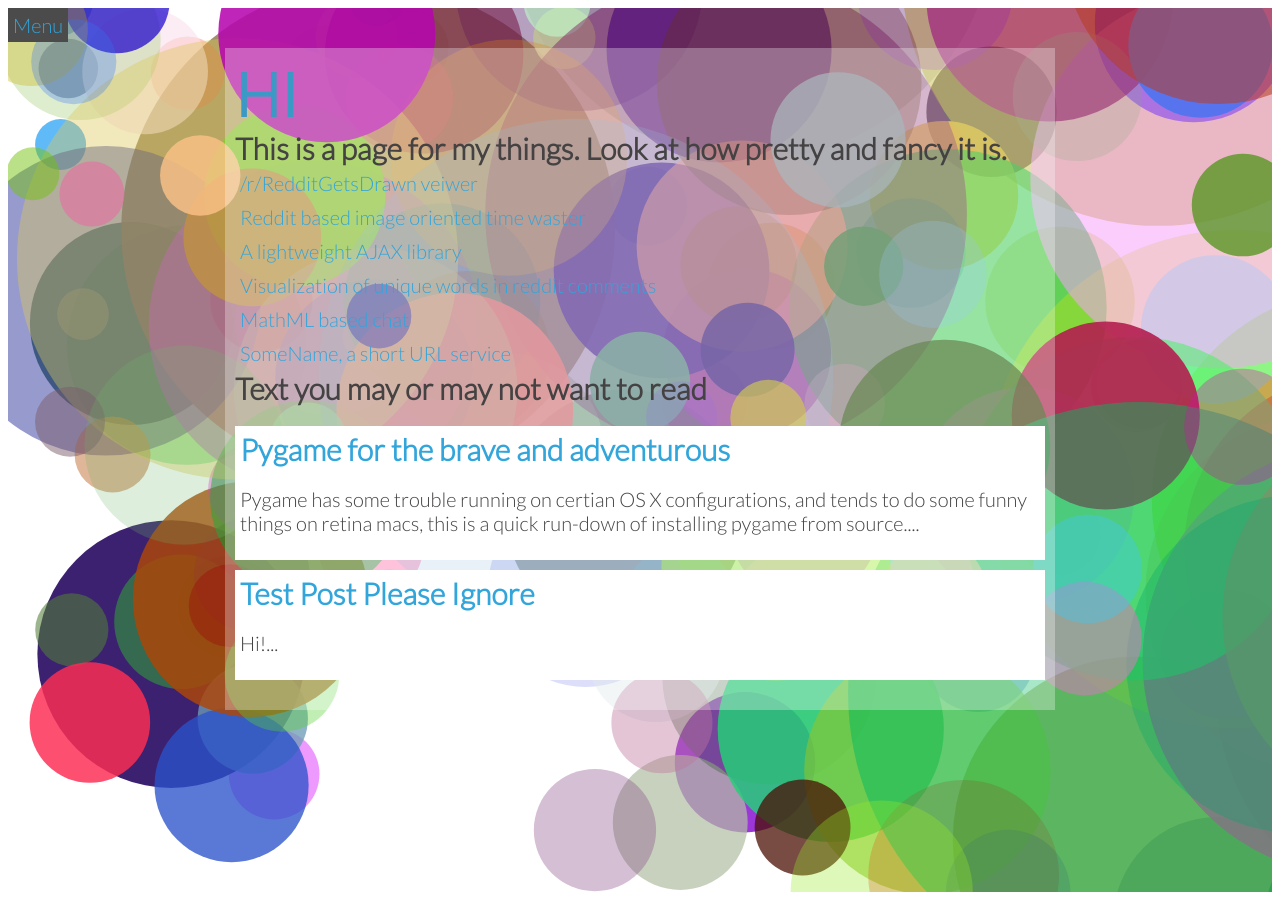
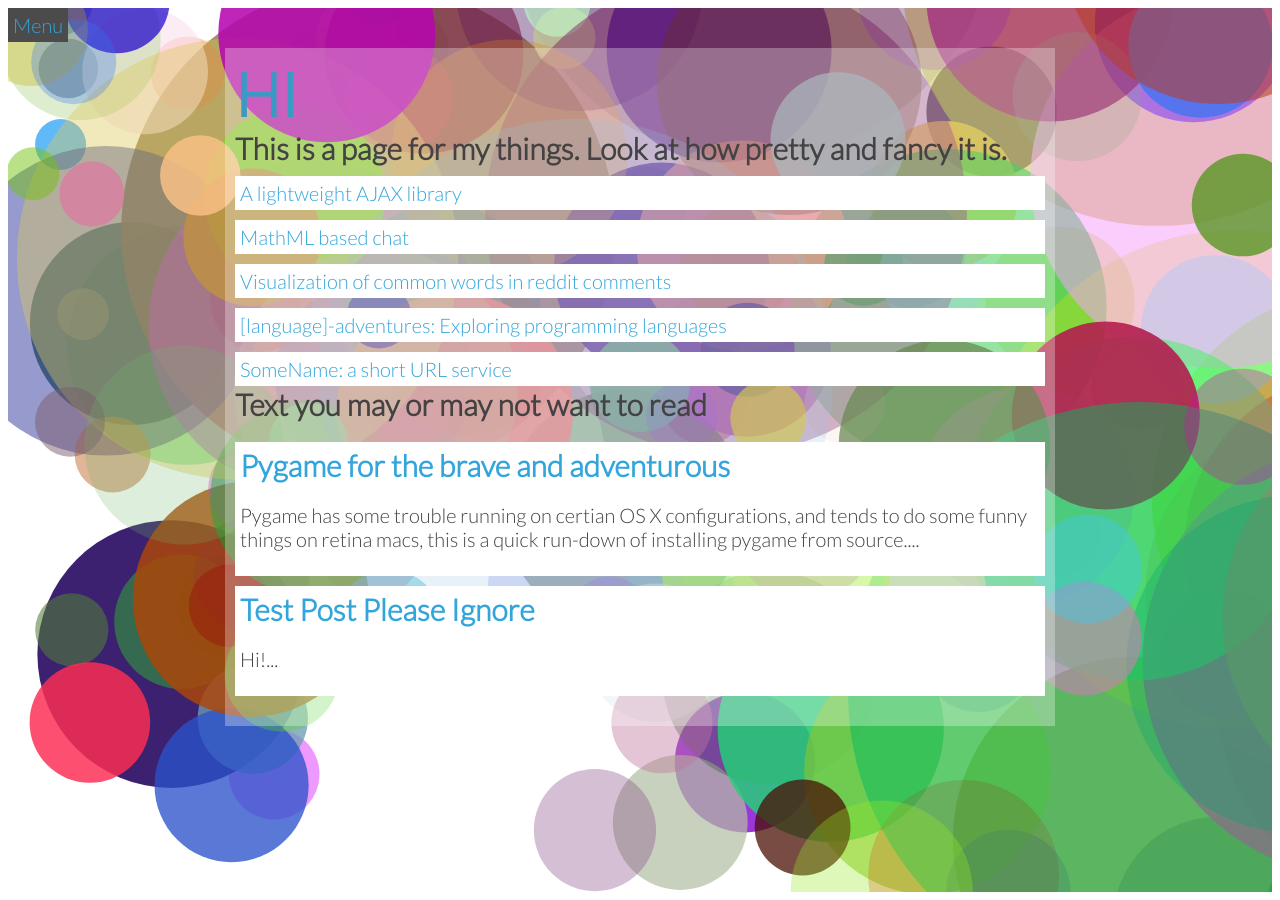
Before and after one commit to cal-smith/cal-smith.github.io, a Jekyll site: the page built from index.html, in a window 1280 px wide. Built offline with Jekyll 4.4.1, drawn with Linux system fonts in a browser that asks for light colours; Markdown is read by kramdown in place of the engine named in the settings.

Commit message:
fixed a bunch of silly visual issues, and re-orderd my links...again

```diff
--- a/index.html
+++ b/index.html
@@ -33,12 +33,13 @@
 			<h2 class="tablet">You are probably reading on a ... tablet?</h3>
 			<h2 class="mobile">Hey mobile person!</h3>
 			<div class="list">
-				<a href="/reddit_gets_drawn_viewer"><div><span>/r/RedditGetsDrawn veiwer</span></div></a>
-				<a href="/Demos/lel.html"><div><span>Reddit based image oriented time waster</span></div></a>
+				<!--<a href="/reddit_gets_drawn_viewer"><div><span>/r/RedditGetsDrawn veiwer</span></div></a>
+				<a href="/Demos/lel.html"><div><span>Reddit based image oriented time waster</span></div></a>-->
 				<a href="https://github.com/hansolo669/ajax.js"><div><span>A lightweight AJAX library</span></div></a>
-				<a href="http://www.reallyawesomedomain.com/viz/viz.html"><div><span>Visualization of unique words in reddit comments</span></div></a>
 				<a href="http://math.reallyawesomedomain.com/"><div><span>MathML based chat</span></div></a>
-				<a href="http://somena.me/"><div><span>SomeName, a short URL service</span></div></a>
+				<a href="http://www.reallyawesomedomain.com/viz/viz.html"><div><span>Visualization of common words in reddit comments</span></div></a>
+				<a href="/adventure"><div><span>[language]-adventures: Exploring programming languages</span></div></a>
+				<a href="http://somena.me/"><div><span>SomeName: a short URL service</span></div></a>
 			</div>
 			<div class="blog">
 				<h2>Text you may or may not want to read</h2>
--- a/style.css
+++ b/style.css
@@ -107,11 +107,13 @@ a:link, a:visited{
 
 .list div{
 	padding: 5px;
+	margin-top: 10px;
 	max-width: 800px;
+	background: white;
 }
 
 .list div:hover{
-	background: rgba(255, 255, 255, 0.7);
+	background: #69FF9B;
 	cursor: pointer;
 }
 
```
Also changed, not shown: 2 other files.
